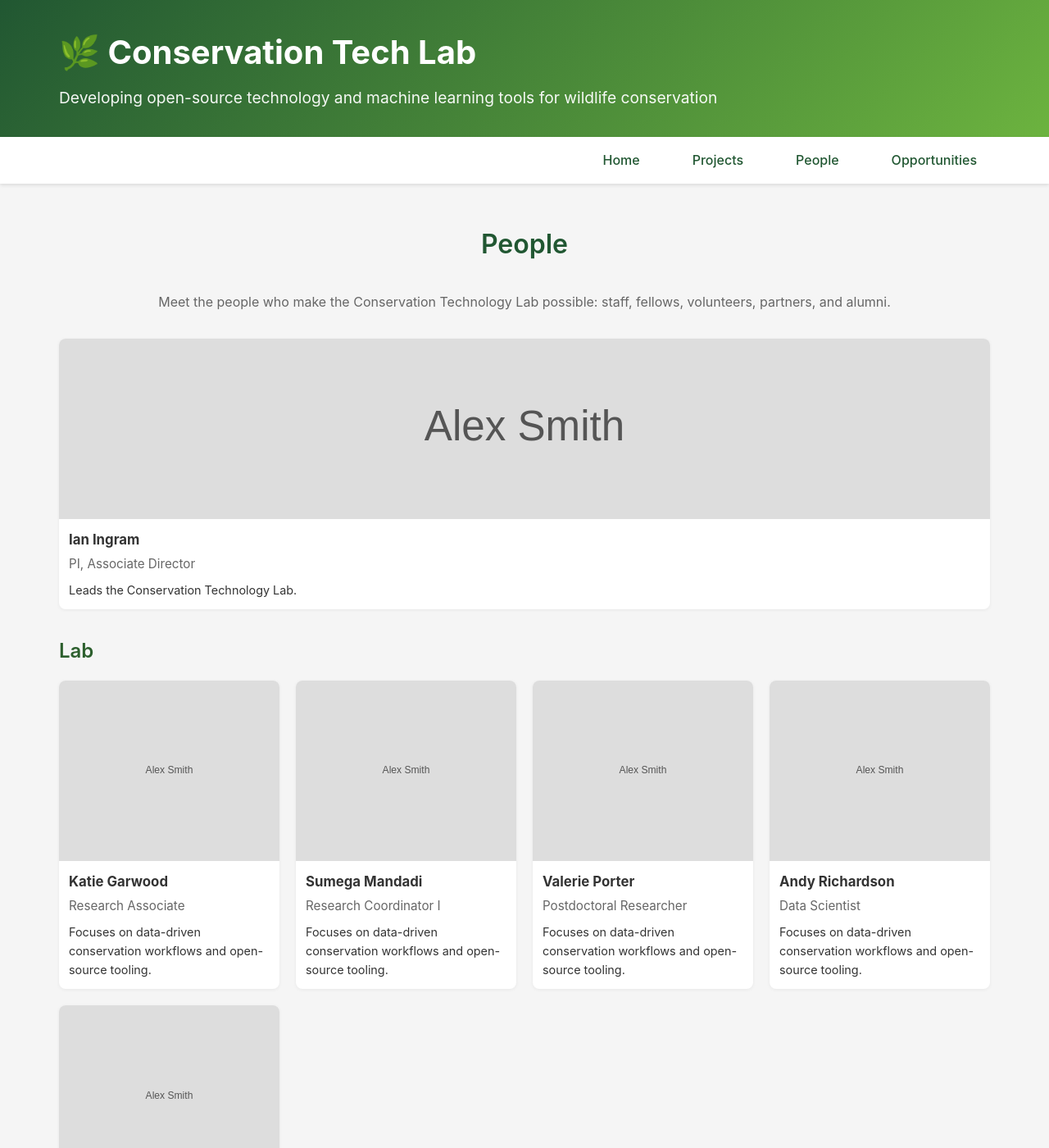
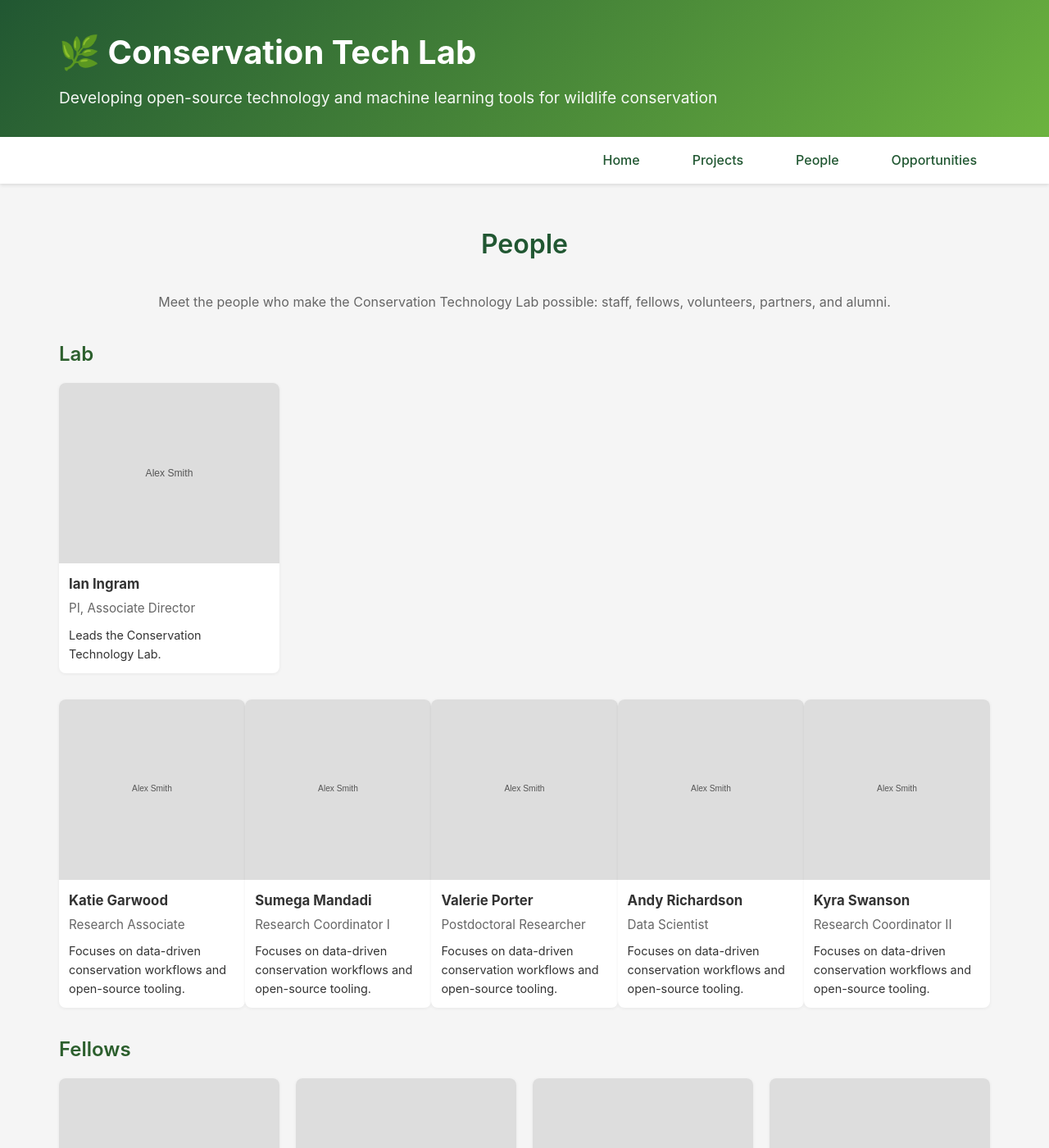
Before and after one commit to conservationtechlab/conservationtechlab.github.io, a Jekyll site: the page built from people.md, in a window 1280 px wide and 1400 px high. Shown: the whole window at 82% size. Built offline with Jekyll 4.4.1, drawn with Linux system fonts in a browser that asks for light colours.

Commit message:
try again

```diff
--- a/assets/css/people.css
+++ b/assets/css/people.css
@@ -8,12 +8,18 @@
   margin-bottom: 1rem;
   font-weight: 600;
 }
+
+.people-section__single {
+  display: flex;
+  width: minmax(220px, 1fr);
+  justify-content: center;
+}
+
 .people-grid {
   display: grid;
   grid-template-columns: repeat(auto-fill, minmax(220px, 1fr));
   gap: 1.25rem;
   margin: 1rem 0 2rem;
-  justify-content: center;
 }
 .person-card {
   background: var(--card-bg, #fff);
--- a/people.md
+++ b/people.md
@@ -17,11 +17,11 @@
 
   {% comment %} Render the lead (Ian Ingram) on its own row {% endcomment %}
   {% assign head = site.data.people.lab | where: "id", "iingram" %}
-  {% include people-cards.html collection=head title="" %}
+  {% include people-cards.html collection=head title="Lab" %}
 
   {% comment %} Render the rest of the lab members {% endcomment %}
   {% assign lab_others = site.data.people.lab | where_exp: "person", "person.id != 'iingram'" %}
-  {% include people-cards.html collection=lab_others title="Lab" %}
+  {% include people-cards.html collection=lab_others title="" %}
 
   {% include people-cards.html collection=site.data.people.fellows title="Fellows" %}
   {% include people-cards.html collection=site.data.people.volunteers title="Volunteers" %}
```
